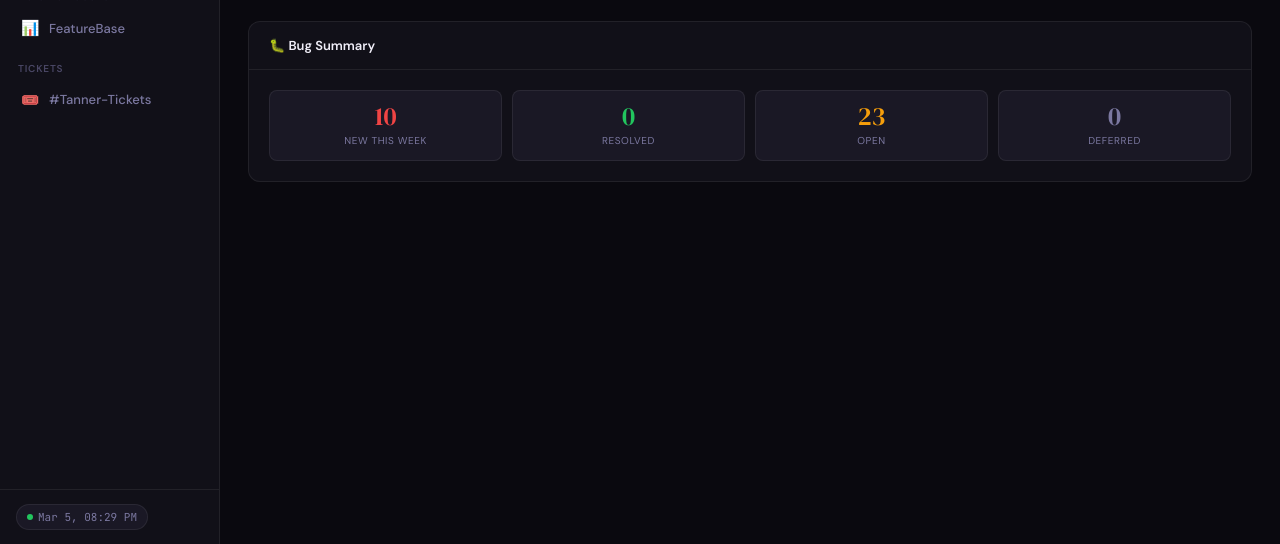
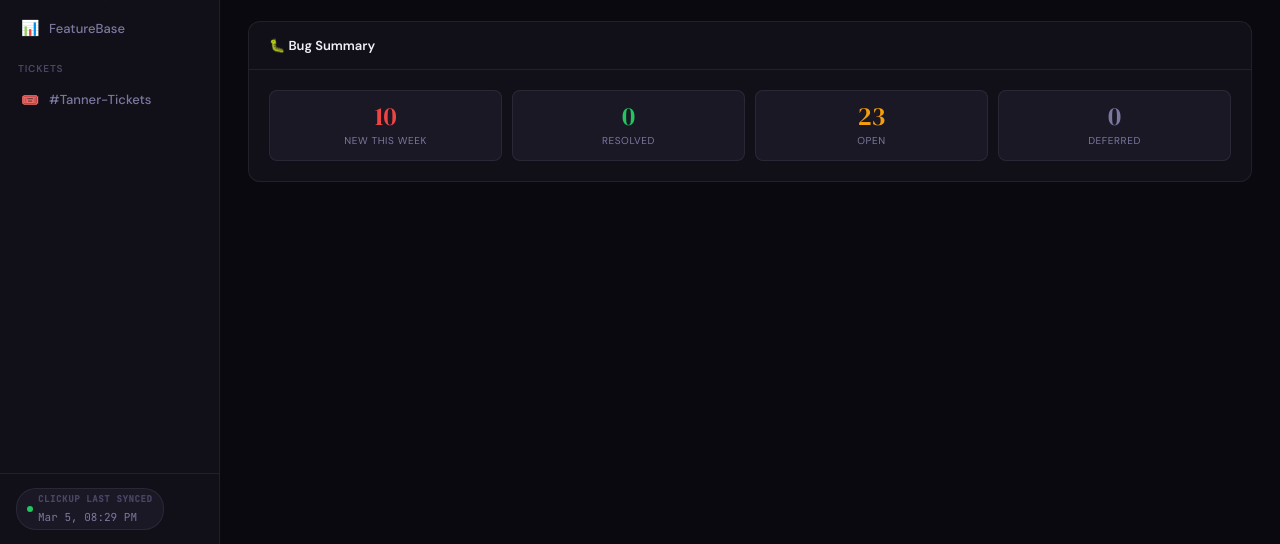
Before and after one commit to DripjobsJeremy/Dripjobs-CEO-Dashboard, a plain HTML site: page dashboard-v2.html in a window 1280 px wide. Shown: the part 256-800 px from the top of the page. Drawn offline with nearby package versions, Linux system fonts and the light colour scheme.

Commit message:
fix: label bottom-left date as ClickUp last synced

```diff
--- a/dashboard-v2.html
+++ b/dashboard-v2.html
@@ -116,6 +116,14 @@ body {
   border-top: 1px solid var(--border);
   font-size: 11px;
   color: var(--text-dim);
+}
+.updated-label {
+  font-size: 9px;
+  font-weight: 700;
+  text-transform: uppercase;
+  letter-spacing: 0.07em;
+  color: var(--text-dim);
+  margin-bottom: 2px;
 }
 .updated-pill {
   display: inline-flex;
@@ -620,7 +628,10 @@ body {
   <div class="sidebar-footer">
     <div class="updated-pill">
       <div class="updated-dot"></div>
-      <span id="last-updated">Loading…</span>
+      <div>
+        <div class="updated-label">ClickUp last synced</div>
+        <span id="last-updated">Loading…</span>
+      </div>
     </div>
   </div>
 </aside>
```
